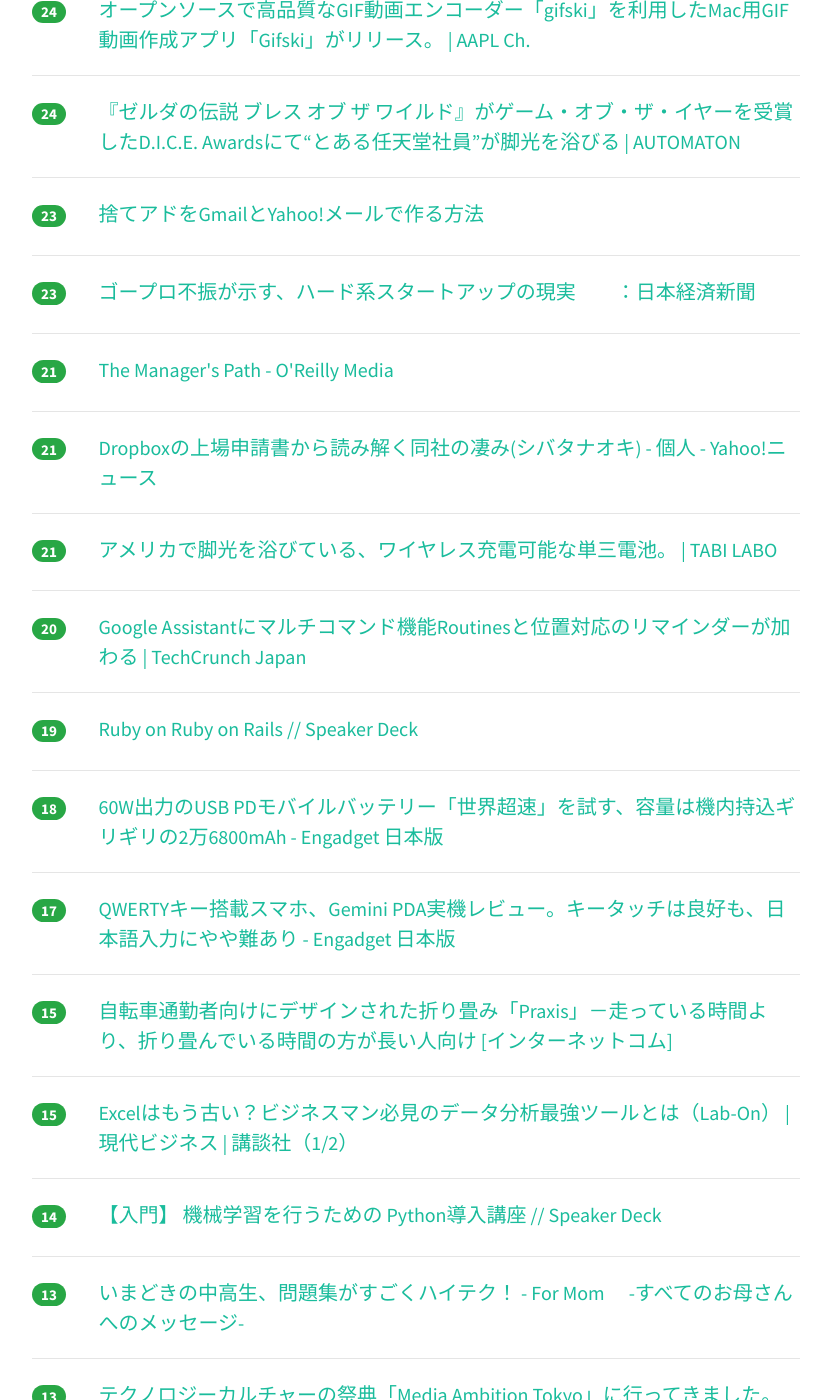
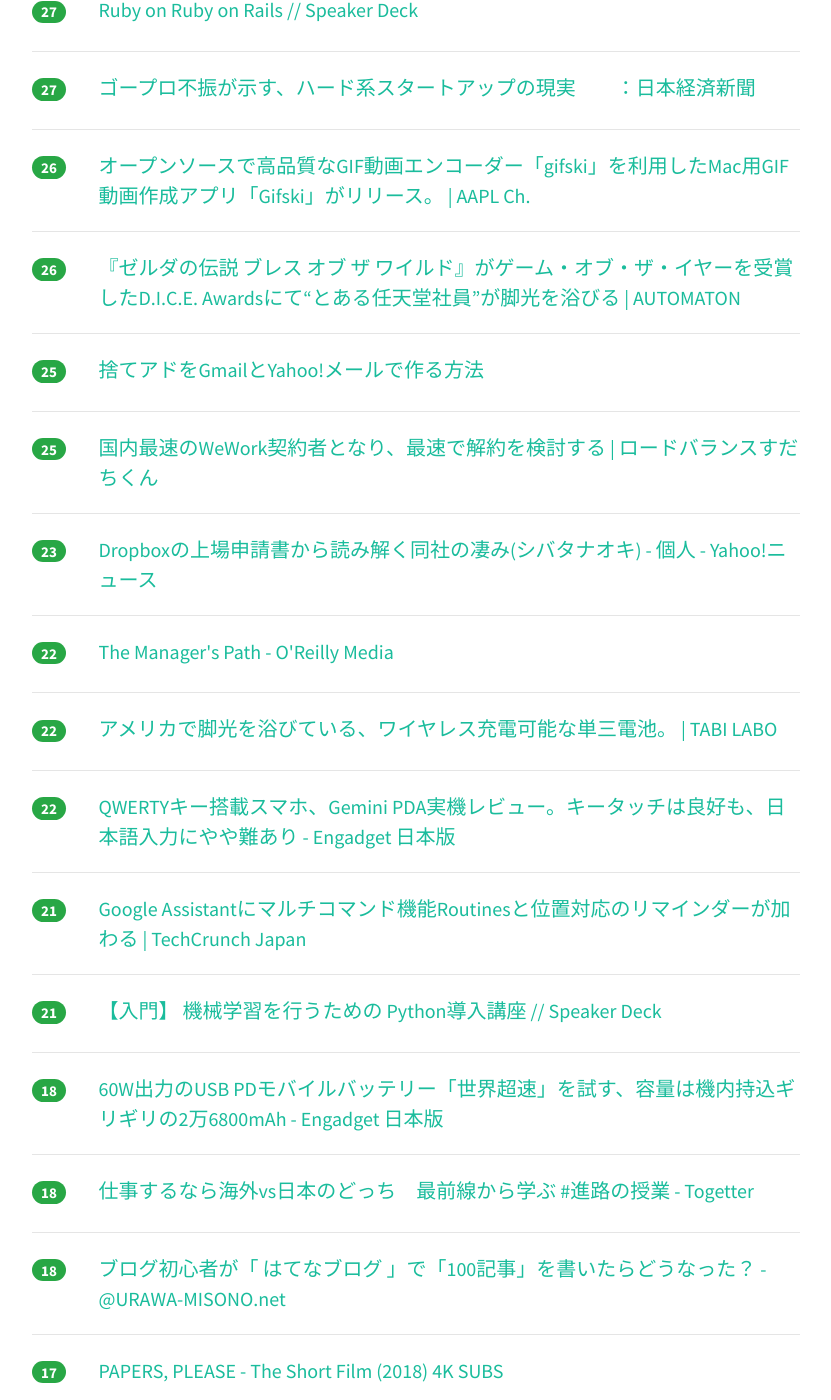
Before and after one commit to yatta47/hatena-matome-site, a Jekyll site: the page built from _posts/2018-02-25-hatena.md, in a window 1280 px wide and 1400 px high, scrolled down 1065 px. Shown: the whole window, without its empty margins (224-1055 px from the left). Built offline with Jekyll 4.4.1, drawn with Linux system fonts in a browser that asks for light colours; nearby versions of some CDN libraries; some of the changed text lies outside the part shown.

Commit message:
Updated 2018-02-25

```diff
--- a/_posts/2018-02-25-hatena.md
+++ b/_posts/2018-02-25-hatena.md
@@ -1,89 +1,104 @@
 ---
 layout: post
 title:  "2018-02-25 はてぶIT"
-date:   2018-02-25 14:03:24
+date:   2018-02-25 16:03:50
 tags: [it-hotentry]
 ---
-38 件のデータあり
+44 件のデータあり
 
 <hr><div class="row">
-<div class="col-1"><span class="badge badge-pill badge-success h2">421</span></div>
+<div class="col-1"><span class="badge badge-pill badge-success h2">514</span></div>
 <div class="col-11"><a href='https://qiita.com/saitotak/items/813ac6c2057ac64d5fef' target='_blank'>GitHub に AWS キーペアを上げると抜かれるってほんと？？？ - Qiita</a></div>
 </div>
 <hr>
 <div class="row">
-<div class="col-1"><span class="badge badge-pill badge-success h2">185</span></div>
+<div class="col-1"><span class="badge badge-pill badge-success h2">213</span></div>
 <div class="col-11"><a href='http://www.konosumi.net/entry/2018/02/24/205322' target='_blank'>2017年とテック系Podcast(ポッドキャスト)を、紹介しつつ振り返る - このすみろぐ</a></div>
 </div>
 <hr>
 <div class="row">
-<div class="col-1"><span class="badge badge-pill badge-success h2">120</span></div>
+<div class="col-1"><span class="badge badge-pill badge-success h2">159</span></div>
+<div class="col-11"><a href='https://www.slideshare.net/sakkuru/visual-studio-code-88792769' target='_blank'>Visual Studio Codeを使い倒そう！　～プログラミングから機械学習、クラウド連携、遠隔ペアプロまで～</a></div>
+</div>
+<hr>
+<div class="row">
+<div class="col-1"><span class="badge badge-pill badge-success h2">141</span></div>
 <div class="col-11"><a href='http://power-of-tech.hatenablog.com/entry/2018/02/20/212659' target='_blank'>ハードオフで購入した未完成の半導体を動作させました - チカラの技術</a></div>
 </div>
 <hr>
 <div class="row">
-<div class="col-1"><span class="badge badge-pill badge-success h2">93</span></div>
-<div class="col-11"><a href='https://www.slideshare.net/sakkuru/visual-studio-code-88792769' target='_blank'>Visual Studio Codeを使い倒そう！　～プログラミングから機械学習、クラウド連携、遠隔ペアプロまで～</a></div>
-</div>
-<hr>
-<div class="row">
-<div class="col-1"><span class="badge badge-pill badge-success h2">51</span></div>
+<div class="col-1"><span class="badge badge-pill badge-success h2">56</span></div>
 <div class="col-11"><a href='http://kakakakakku.hatenablog.com/entry/2017/02/06/100706' target='_blank'>アクセスキーのコミットを抑止できて安全便利な awslabs/git-secrets - kakakakakku blog</a></div>
 </div>
 <hr>
 <div class="row">
-<div class="col-1"><span class="badge badge-pill badge-success h2">41</span></div>
+<div class="col-1"><span class="badge badge-pill badge-success h2">45</span></div>
 <div class="col-11"><a href='http://president.jp/articles/-/24000?page=3' target='_blank'>米海兵隊が"PDCA"より"OODA"を使うワケ | プレジデントオンライン | PRESIDENT Online</a></div>
 </div>
 <hr>
 <div class="row">
-<div class="col-1"><span class="badge badge-pill badge-success h2">28</span></div>
+<div class="col-1"><span class="badge badge-pill badge-success h2">30</span></div>
 <div class="col-11"><a href='http://www.okuni.me/entry/simple-h2-design' target='_blank'>【CSSコピペ】シンプル系でおしゃれな見出しデザインを26連発！ - オークニズム</a></div>
 </div>
 <hr>
 <div class="row">
-<div class="col-1"><span class="badge badge-pill badge-success h2">24</span></div>
+<div class="col-1"><span class="badge badge-pill badge-success h2">27</span></div>
+<div class="col-11"><a href='https://speakerdeck.com/a_matsuda/ruby-on-ruby-on-rails' target='_blank'>Ruby on Ruby on Rails // Speaker Deck</a></div>
+</div>
+<hr>
+<div class="row">
+<div class="col-1"><span class="badge badge-pill badge-success h2">27</span></div>
+<div class="col-11"><a href='https://www.nikkei.com/article/DGXMZO26674390Y8A200C1000000/' target='_blank'>ゴープロ不振が示す、ハード系スタートアップの現実　　：日本経済新聞</a></div>
+</div>
+<hr>
+<div class="row">
+<div class="col-1"><span class="badge badge-pill badge-success h2">26</span></div>
 <div class="col-11"><a href='https://applech2.com/archives/20180224-high-quality-gif-encode-app-gifski.html' target='_blank'>オープンソースで高品質なGIF動画エンコーダー「gifski」を利用したMac用GIF動画作成アプリ「Gifski」がリリース。 | AAPL Ch.</a></div>
 </div>
 <hr>
 <div class="row">
-<div class="col-1"><span class="badge badge-pill badge-success h2">24</span></div>
+<div class="col-1"><span class="badge badge-pill badge-success h2">26</span></div>
 <div class="col-11"><a href='http://jp.automaton.am/articles/newsjp/20180224-63536/' target='_blank'>『ゼルダの伝説 ブレス オブ ザ ワイルド』がゲーム・オブ・ザ・イヤーを受賞したD.I.C.E. Awardsにて“とある任天堂社員”が脚光を浴びる | AUTOMATON</a></div>
 </div>
 <hr>
 <div class="row">
-<div class="col-1"><span class="badge badge-pill badge-success h2">23</span></div>
+<div class="col-1"><span class="badge badge-pill badge-success h2">25</span></div>
 <div class="col-11"><a href='https://radiolife.com/internet/22095/' target='_blank'>捨てアドをGmailとYahoo!メールで作る方法</a></div>
 </div>
 <hr>
 <div class="row">
+<div class="col-1"><span class="badge badge-pill badge-success h2">25</span></div>
+<div class="col-11"><a href='https://blog.animereview.jp/wework-still-day-0/' target='_blank'>国内最速のWeWork契約者となり、最速で解約を検討する | ロードバランスすだちくん</a></div>
+</div>
+<hr>
+<div class="row">
 <div class="col-1"><span class="badge badge-pill badge-success h2">23</span></div>
-<div class="col-11"><a href='https://www.nikkei.com/article/DGXMZO26674390Y8A200C1000000/' target='_blank'>ゴープロ不振が示す、ハード系スタートアップの現実　　：日本経済新聞</a></div>
+<div class="col-11"><a href='https://news.yahoo.co.jp/byline/shibatanaoki/20180224-00081976/' target='_blank'>Dropboxの上場申請書から読み解く同社の凄み(シバタナオキ) - 個人 - Yahoo!ニュース</a></div>
+</div>
+<hr>
+<div class="row">
+<div class="col-1"><span class="badge badge-pill badge-success h2">22</span></div>
+<div class="col-11"><a href='http://shop.oreilly.com/product/0636920056843.do' target='_blank'>The Manager's Path - O'Reilly Media</a></div>
+</div>
+<hr>
+<div class="row">
+<div class="col-1"><span class="badge badge-pill badge-success h2">22</span></div>
+<div class="col-11"><a href='https://tabi-labo.com/286558/journey-cota-foever-battery' target='_blank'>アメリカで脚光を浴びている、ワイヤレス充電可能な単三電池。 | TABI LABO</a></div>
+</div>
+<hr>
+<div class="row">
+<div class="col-1"><span class="badge badge-pill badge-success h2">22</span></div>
+<div class="col-11"><a href='http://japanese.engadget.com/2018/02/24/qwerty-gemini-pda/' target='_blank'>QWERTYキー搭載スマホ、Gemini PDA実機レビュー。キータッチは良好も、日本語入力にやや難あり - Engadget 日本版</a></div>
 </div>
 <hr>
 <div class="row">
 <div class="col-1"><span class="badge badge-pill badge-success h2">21</span></div>
-<div class="col-11"><a href='http://shop.oreilly.com/product/0636920056843.do' target='_blank'>The Manager's Path - O'Reilly Media</a></div>
+<div class="col-11"><a href='http://jp.techcrunch.com/2018/02/24/2018-02-23-google-assistant-is-adding-routines-and-location-based-reminders/' target='_blank'>Google Assistantにマルチコマンド機能Routinesと位置対応のリマインダーが加わる | TechCrunch Japan</a></div>
 </div>
 <hr>
 <div class="row">
 <div class="col-1"><span class="badge badge-pill badge-success h2">21</span></div>
-<div class="col-11"><a href='https://news.yahoo.co.jp/byline/shibatanaoki/20180224-00081976/' target='_blank'>Dropboxの上場申請書から読み解く同社の凄み(シバタナオキ) - 個人 - Yahoo!ニュース</a></div>
-</div>
-<hr>
-<div class="row">
-<div class="col-1"><span class="badge badge-pill badge-success h2">21</span></div>
-<div class="col-11"><a href='https://tabi-labo.com/286558/journey-cota-foever-battery' target='_blank'>アメリカで脚光を浴びている、ワイヤレス充電可能な単三電池。 | TABI LABO</a></div>
-</div>
-<hr>
-<div class="row">
-<div class="col-1"><span class="badge badge-pill badge-success h2">20</span></div>
-<div class="col-11"><a href='http://jp.techcrunch.com/2018/02/24/2018-02-23-google-assistant-is-adding-routines-and-location-based-reminders/' target='_blank'>Google Assistantにマルチコマンド機能Routinesと位置対応のリマインダーが加わる | TechCrunch Japan</a></div>
-</div>
-<hr>
-<div class="row">
-<div class="col-1"><span class="badge badge-pill badge-success h2">19</span></div>
-<div class="col-11"><a href='https://speakerdeck.com/a_matsuda/ruby-on-ruby-on-rails' target='_blank'>Ruby on Ruby on Rails // Speaker Deck</a></div>
+<div class="col-11"><a href='https://speakerdeck.com/terapyon/ru-men-ji-jie-xue-xi-woxing-utamefalse-pythondao-ru-jiang-zuo' target='_blank'>【入門】 機械学習を行うための Python導入講座 // Speaker Deck</a></div>
 </div>
 <hr>
 <div class="row">
@@ -92,28 +107,48 @@ tags: [it-hotentry]
 </div>
 <hr>
 <div class="row">
-<div class="col-1"><span class="badge badge-pill badge-success h2">17</span></div>
-<div class="col-11"><a href='http://japanese.engadget.com/2018/02/24/qwerty-gemini-pda/' target='_blank'>QWERTYキー搭載スマホ、Gemini PDA実機レビュー。キータッチは良好も、日本語入力にやや難あり - Engadget 日本版</a></div>
+<div class="col-1"><span class="badge badge-pill badge-success h2">18</span></div>
+<div class="col-11"><a href='https://togetter.com/li/1202810' target='_blank'>仕事するなら海外vs日本のどっち　最前線から学ぶ #進路の授業 - Togetter</a></div>
 </div>
 <hr>
 <div class="row">
-<div class="col-1"><span class="badge badge-pill badge-success h2">15</span></div>
+<div class="col-1"><span class="badge badge-pill badge-success h2">18</span></div>
+<div class="col-11"><a href='http://www.urawa-misono.net/entry/2018/02/25/073000' target='_blank'>ブログ初心者が「 はてなブログ 」で「100記事」を書いたらどうなった？ - @URAWA-MISONO.net</a></div>
+</div>
+<hr>
+<div class="row">
+<div class="col-1"><span class="badge badge-pill badge-success h2">17</span></div>
+<div class="col-11"><a href='http://www.youtube.com/watch?v=YFHHGETsxkE' target='_blank'>PAPERS, PLEASE - The Short Film (2018) 4K SUBS</a></div>
+</div>
+<hr>
+<div class="row">
+<div class="col-1"><span class="badge badge-pill badge-success h2">17</span></div>
+<div class="col-11"><a href='http://gendai.ismedia.jp/articles/-/54570' target='_blank'>Excelはもう古い？ビジネスマン必見のデータ分析最強ツールとは（Lab-On） | 現代ビジネス | 講談社（1/2）</a></div>
+</div>
+<hr>
+<div class="row">
+<div class="col-1"><span class="badge badge-pill badge-success h2">16</span></div>
 <div class="col-11"><a href='https://internetcom.jp/204309/folding-drive-praxis' target='_blank'>自転車通勤者向けにデザインされた折り畳み「Praxis」－走っている時間より、折り畳んでいる時間の方が長い人向け [インターネットコム]</a></div>
 </div>
 <hr>
 <div class="row">
 <div class="col-1"><span class="badge badge-pill badge-success h2">15</span></div>
-<div class="col-11"><a href='http://gendai.ismedia.jp/articles/-/54570' target='_blank'>Excelはもう古い？ビジネスマン必見のデータ分析最強ツールとは（Lab-On） | 現代ビジネス | 講談社（1/2）</a></div>
+<div class="col-11"><a href='http://for-mom.hatenablog.com/entry/entranceexam_' target='_blank'>いまどきの中高生、問題集がすごくハイテク！ - For Mom　 -すべてのお母さんへのメッセージ-</a></div>
+</div>
+<hr>
+<div class="row">
+<div class="col-1"><span class="badge badge-pill badge-success h2">15</span></div>
+<div class="col-11"><a href='https://matome.naver.jp/odai/2151952957161014001' target='_blank'>【FF15同人誌炎上】公式スクショ使用で自粛の｢あんとさん｣ビッグサイト 赤ブー強硬参加で警察沙汰 - NAVER まとめ</a></div>
+</div>
+<hr>
+<div class="row">
+<div class="col-1"><span class="badge badge-pill badge-success h2">15</span></div>
+<div class="col-11"><a href='http://www.yomiuri.co.jp/national/20180224-OYT1T50128.html' target='_blank'>いいね！設置サイト、閲覧だけで個人情報送信 : 社会 : 読売新聞（YOMIURI ONLINE）</a></div>
 </div>
 <hr>
 <div class="row">
 <div class="col-1"><span class="badge badge-pill badge-success h2">14</span></div>
-<div class="col-11"><a href='https://speakerdeck.com/terapyon/ru-men-ji-jie-xue-xi-woxing-utamefalse-pythondao-ru-jiang-zuo' target='_blank'>【入門】 機械学習を行うための Python導入講座 // Speaker Deck</a></div>
-</div>
-<hr>
-<div class="row">
-<div class="col-1"><span class="badge badge-pill badge-success h2">13</span></div>
-<div class="col-11"><a href='http://for-mom.hatenablog.com/entry/entranceexam_' target='_blank'>いまどきの中高生、問題集がすごくハイテク！ - For Mom　 -すべてのお母さんへのメッセージ-</a></div>
+<div class="col-11"><a href='https://github.com/webpack/webpack/releases/tag/v4.0.0' target='_blank'>Release v4.0.0 · webpack/webpack · GitHub</a></div>
 </div>
 <hr>
 <div class="row">
@@ -122,8 +157,18 @@ tags: [it-hotentry]
 </div>
 <hr>
 <div class="row">
+<div class="col-1"><span class="badge badge-pill badge-success h2">13</span></div>
+<div class="col-11"><a href='http://www.slideshare.net/sakkuru/visual-studio-code-88792769' target='_blank'>Visual Studio Codeを使い倒そう！　～プログラミングから機械学習、クラウド連携、遠隔ペアプロまで～</a></div>
+</div>
+<hr>
+<div class="row">
 <div class="col-1"><span class="badge badge-pill badge-success h2">12</span></div>
 <div class="col-11"><a href='https://kaztaira.wordpress.com/2018/02/24/%EF%BD%81%EF%BD%89%E5%AF%BE%EF%BD%81%EF%BD%89%E3%81%AE%E8%A1%8C%E6%96%B9%EF%BC%9A%EF%BD%81%EF%BD%89%E3%81%A7%E6%B0%BE%E6%BF%AB%E3%81%95%E3%81%9B%E3%82%8B%E3%83%95%E3%82%A7%E3%82%A4%E3%82%AF%E3%83%9D/' target='_blank'>ＡＩ対ＡＩの行方：ＡＩで氾濫させるフェイクポルノは、ＡＩで排除できるのか | 新聞紙学的</a></div>
+</div>
+<hr>
+<div class="row">
+<div class="col-1"><span class="badge badge-pill badge-success h2">12</span></div>
+<div class="col-11"><a href='http://ksl-live.com/blog14132' target='_blank'>高須クリニック院長宛てに怪しい請求書届く、老舗料亭を騙る偽物か？口座番号が違うとの指摘も | KSL-Live!</a></div>
 </div>
 <hr>
 <div class="row">
@@ -133,12 +178,27 @@ tags: [it-hotentry]
 <hr>
 <div class="row">
 <div class="col-1"><span class="badge badge-pill badge-success h2">10</span></div>
+<div class="col-11"><a href='http://ascii.jp/elem/000/001/637/1637595/' target='_blank'>ASCII.jp：HDDはやっぱり安い！　厚み7mmで容量2TBのWD製2.5インチHDDが1万680円</a></div>
+</div>
+<hr>
+<div class="row">
+<div class="col-1"><span class="badge badge-pill badge-success h2">10</span></div>
 <div class="col-11"><a href='https://katashin.info/2018/02/24/221' target='_blank'>TypeScript Compiler API の基本的な使い方、コード例と作ってみたもの | Web 猫</a></div>
 </div>
 <hr>
 <div class="row">
-<div class="col-1"><span class="badge badge-pill badge-success h2">8</span></div>
-<div class="col-11"><a href='http://ascii.jp/elem/000/001/637/1637595/' target='_blank'>ASCII.jp：HDDはやっぱり安い！　厚み7mmで容量2TBのWD製2.5インチHDDが1万680円</a></div>
+<div class="col-1"><span class="badge badge-pill badge-success h2">10</span></div>
+<div class="col-11"><a href='https://www.hoppy-happy.com/recruit/philosophy/' target='_blank'>人財教育について | ホッピービバレッジ株式会社</a></div>
+</div>
+<hr>
+<div class="row">
+<div class="col-1"><span class="badge badge-pill badge-success h2">9</span></div>
+<div class="col-11"><a href='http://www.procrasist.com/entry/winter-olympic' target='_blank'>冬季オリンピックでメダルを取れる国の条件を、重回帰分析で探る！ - プロクラシスト</a></div>
+</div>
+<hr>
+<div class="row">
+<div class="col-1"><span class="badge badge-pill badge-success h2">9</span></div>
+<div class="col-11"><a href='http://slide.meguro.ryuzee.com/slides/92' target='_blank'>Effective Team Building | Ryuzee.com</a></div>
 </div>
 <hr>
 <div class="row">
@@ -148,12 +208,7 @@ tags: [it-hotentry]
 <hr>
 <div class="row">
 <div class="col-1"><span class="badge badge-pill badge-success h2">8</span></div>
-<div class="col-11"><a href='http://www.youtube.com/watch?v=YFHHGETsxkE' target='_blank'>PAPERS, PLEASE - The Short Film (2018) 4K SUBS</a></div>
-</div>
-<hr>
-<div class="row">
-<div class="col-1"><span class="badge badge-pill badge-success h2">8</span></div>
-<div class="col-11"><a href='http://ksl-live.com/blog14132' target='_blank'>高須クリニック院長宛てに怪しい請求書届く、老舗料亭を騙る偽物か？口座番号が違うとの指摘も | KSL-Live!</a></div>
+<div class="col-11"><a href='http://b.hatena.ne.jp/entry/s/mainichi.jp/articles/20180224/k00/00e/040/325000c' target='_blank'>はてなブックマーク - 認可保育施設：ＡＩで瞬時に希望割り振り　手作業５０時間 - 毎日新聞</a></div>
 </div>
 <hr>
 <div class="row">
@@ -167,32 +222,7 @@ tags: [it-hotentry]
 </div>
 <hr>
 <div class="row">
-<div class="col-1"><span class="badge badge-pill badge-success h2">7</span></div>
-<div class="col-11"><a href='http://b.hatena.ne.jp/entry/s/mainichi.jp/articles/20180224/k00/00e/040/325000c' target='_blank'>はてなブックマーク - 認可保育施設：ＡＩで瞬時に希望割り振り　手作業５０時間 - 毎日新聞</a></div>
-</div>
-<hr>
-<div class="row">
-<div class="col-1"><span class="badge badge-pill badge-success h2">7</span></div>
-<div class="col-11"><a href='http://slide.meguro.ryuzee.com/slides/92' target='_blank'>Effective Team Building | Ryuzee.com</a></div>
-</div>
-<hr>
-<div class="row">
 <div class="col-1"><span class="badge badge-pill badge-success h2">6</span></div>
-<div class="col-11"><a href='http://www.procrasist.com/entry/winter-olympic' target='_blank'>冬季オリンピックでメダルを取れる国の条件を、重回帰分析で探る！ - プロクラシスト</a></div>
-</div>
-<hr>
-<div class="row">
-<div class="col-1"><span class="badge badge-pill badge-success h2">5</span></div>
-<div class="col-11"><a href='https://blog.animereview.jp/wework-still-day-0/' target='_blank'>国内最速のWeWork契約者となり、最速で解約を検討する | ロードバランスすだちくん</a></div>
-</div>
-<hr>
-<div class="row">
-<div class="col-1"><span class="badge badge-pill badge-success h2">5</span></div>
 <div class="col-11"><a href='https://togetter.com/li/1202842' target='_blank'>シリアの現状をめぐり、中東関係の識者が論戦 - Togetter</a></div>
 </div>
 <hr>
-<div class="row">
-<div class="col-1"><span class="badge badge-pill badge-success h2">5</span></div>
-<div class="col-11"><a href='https://www.hoppy-happy.com/recruit/philosophy/' target='_blank'>人財教育について | ホッピービバレッジ株式会社</a></div>
-</div>
-<hr>
```
